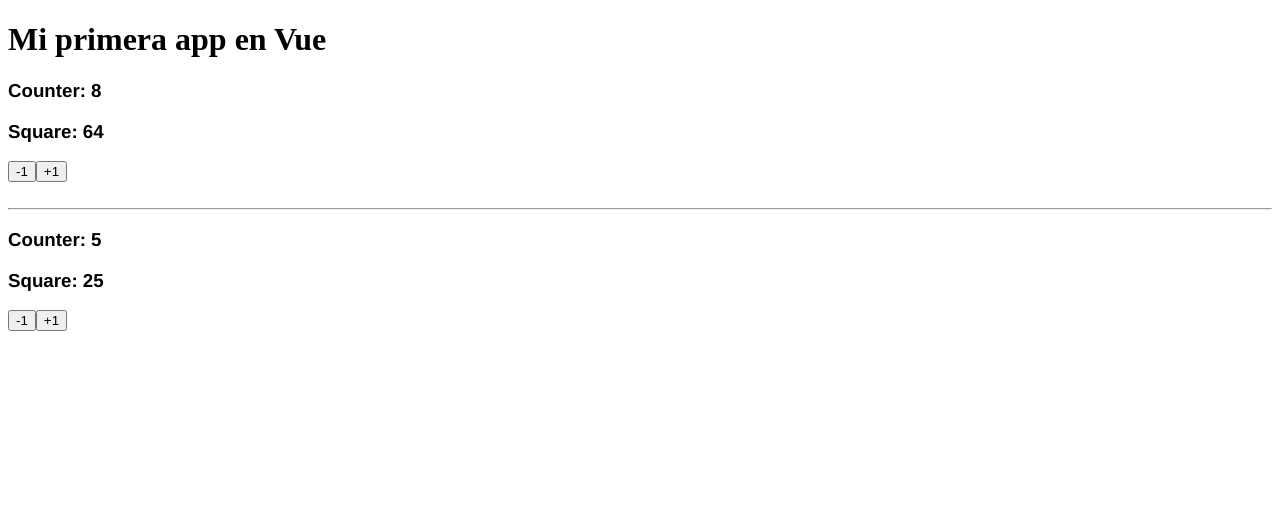
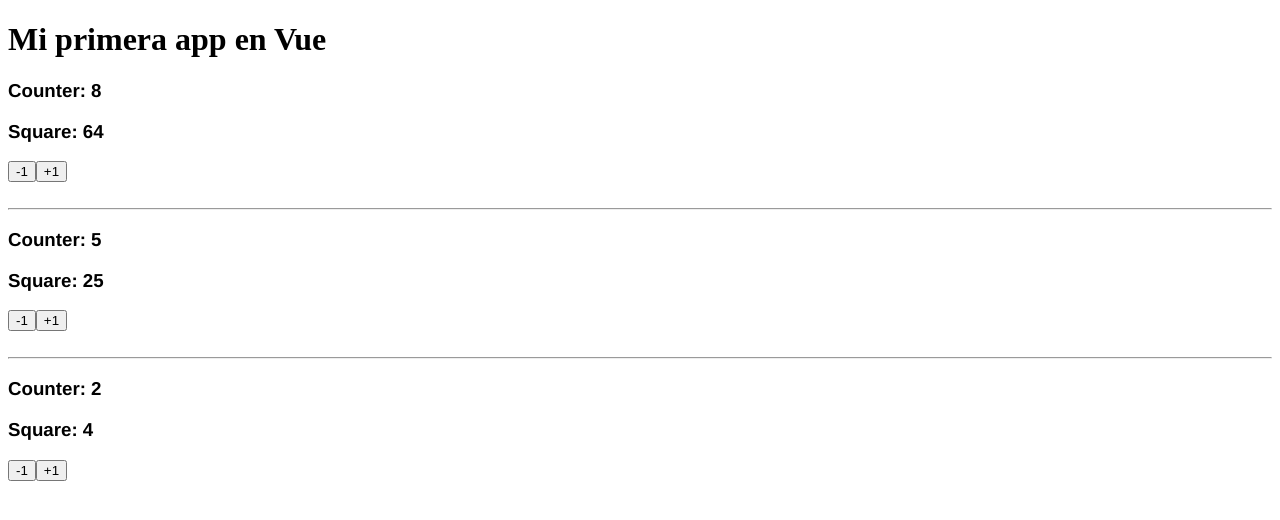
Before and after one commit to Rickuio/curso-vuejs-fh, a Vue app in the folder 03-indecision-app/: page / in a window 1280 px wide. Shown: the top 520 px of the page. Built offline with nearby package versions, Linux system fonts and the light colour scheme.

Commit message:
Creacion de MyCounterScript

```diff
--- a/03-indecision-app/src/App.vue
+++ b/03-indecision-app/src/App.vue
@@ -3,8 +3,11 @@
     <MyCounter :initialValue=8 />
     <br><hr>
     <MyCounter :initial-value="5" />
+    <br><hr>
+    <MyCounterScript :valor="2" />
 </template>
 
 <script lang="ts" setup>
     import MyCounter from './components/MyCounter.vue';
+    import MyCounterScript from './components/MyCounterScript.vue';
 </script>
--- /dev/null
+++ b/03-indecision-app/src/components/MyCounterScript.vue
@@ -0,0 +1,41 @@
+<template>
+    <section>
+        <h3>Counter: {{ counter }}</h3>
+        <h3>Square: {{ square }}</h3>
+        <div>
+            <button v-on:click="counter--">-1</button>
+            <button @click="counter++">+1</button>
+        </div>
+    </section>
+</template>
+
+<script lang="ts">
+import { computed, defineComponent, ref } from 'vue';
+
+
+export default defineComponent({
+
+    props: {
+        valor: { type: Number, required: true },
+    },
+    setup(props) {
+
+        const counter = ref(props.valor);
+        const cuadrado = computed(() => counter.value * counter.value);
+
+        return {
+            counter: counter,
+            square: cuadrado,
+        }
+
+    }
+
+});
+
+</script>
+
+<style scoped>
+h3 {
+    font-family: 'Franklin Gothic Medium', 'Arial Narrow', Arial, sans-serif;
+}
+</style>
```
